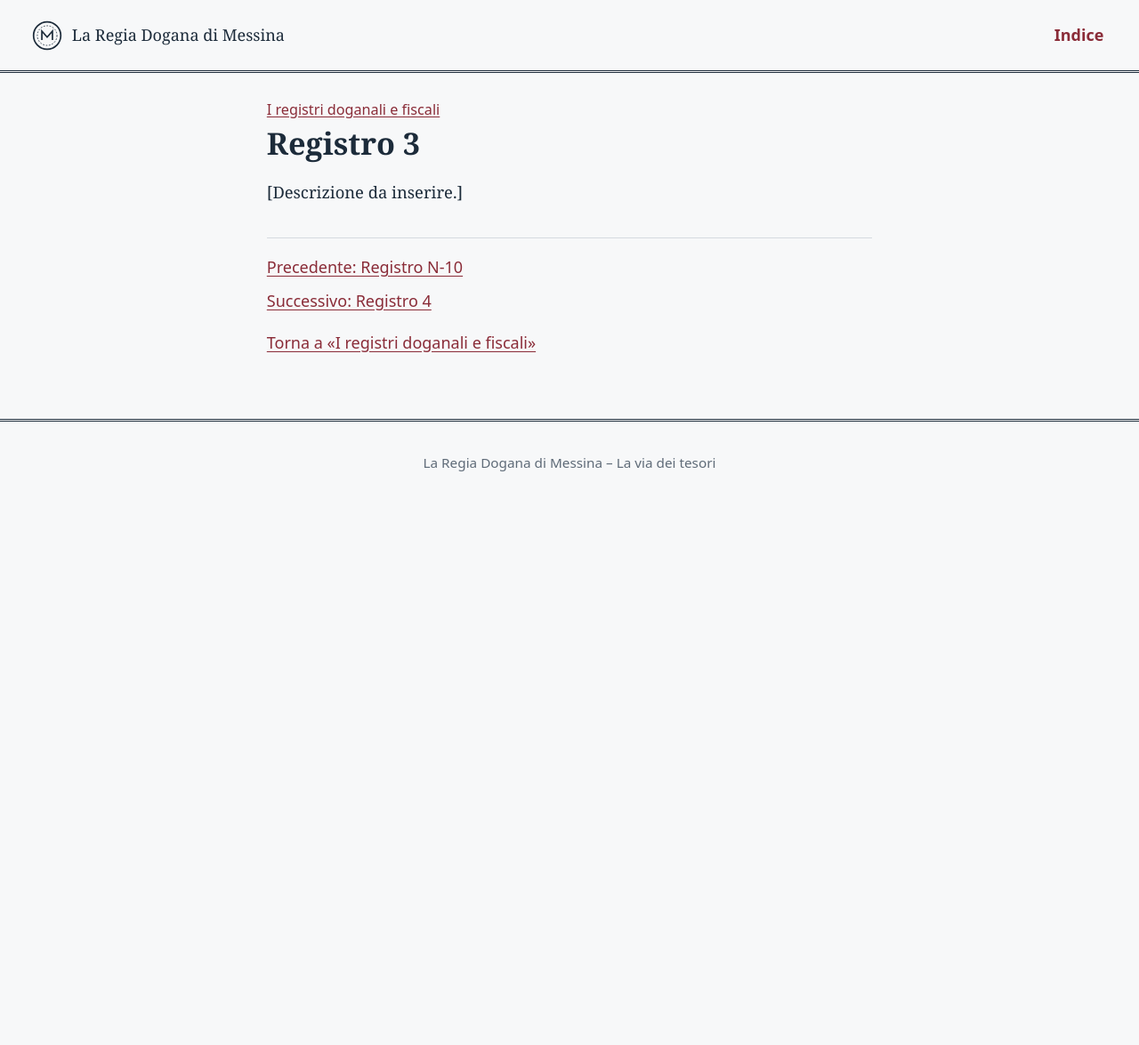
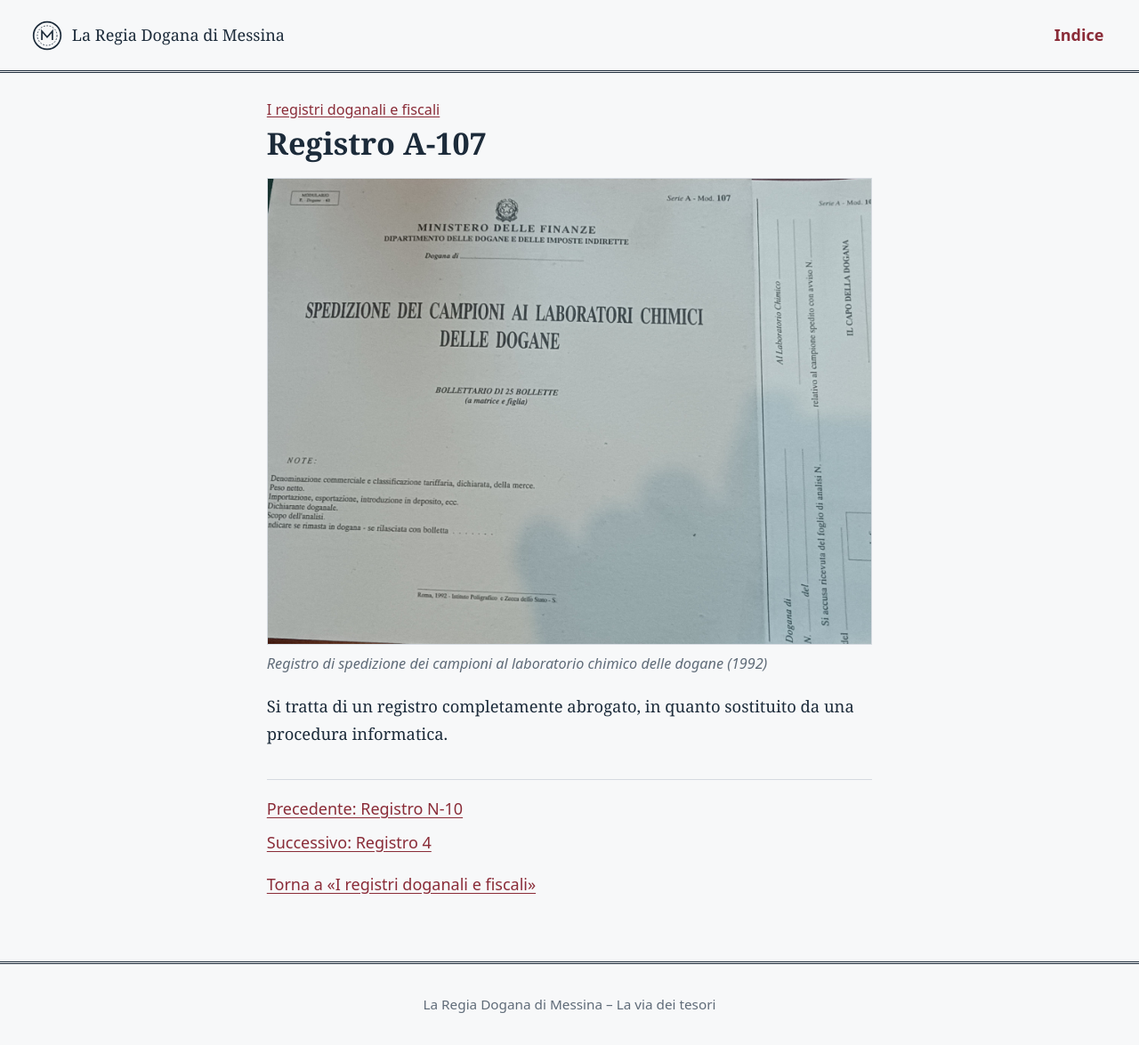
Before and after one commit to GiuseppeLB/regia-dogana-di-Messina, a Jekyll site: the page built from _oggetti/registro-3.md, in a window 1280 px wide. Shown: the whole page at 89% size. Built offline with Jekyll 4.4.1, drawn with Linux system fonts in a browser that asks for light colours; before the commit the page ends 900 px from its top, so only the background shows below that.

Commit message:
Update _oggetti/registro-3.md (via Pages CMS)

```diff
--- a/_oggetti/registro-3.md
+++ b/_oggetti/registro-3.md
@@ -1,11 +1,9 @@
 ---
 layout: oggetto
-title: "Registro 3"
+title: Registro A-107
 pagina: registri
-sezione: ""
 ordine: 3
-foto: ""
-alt: ""
-didascalia: ""
+foto: /assets/foto/registro3.jpg
+didascalia: Registro di spedizione dei campioni al laboratorio chimico delle dogane (1992)
 ---
-[Descrizione da inserire.]
+Si tratta di un registro completamente abrogato, in quanto sostituito da una procedura informatica.
```
